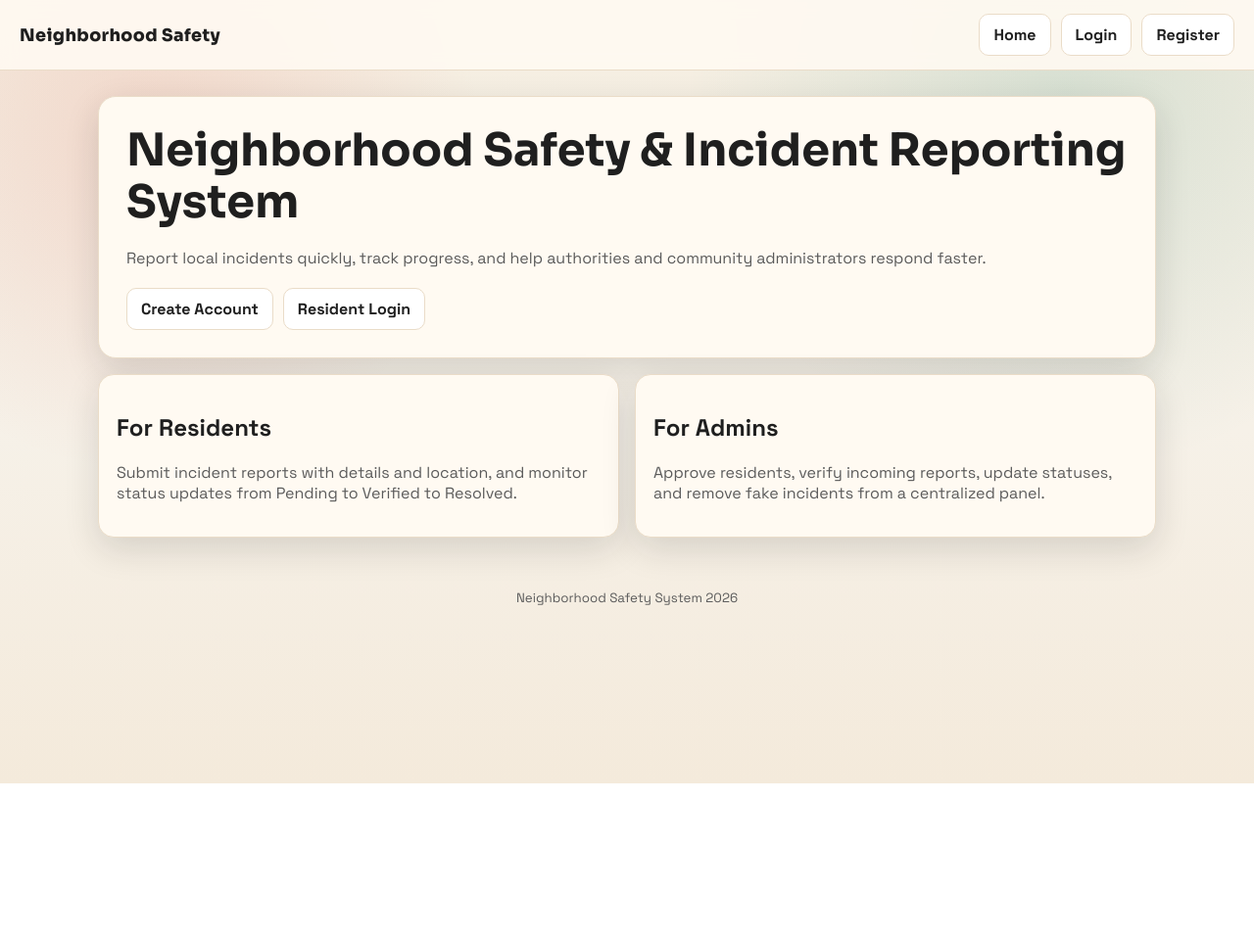
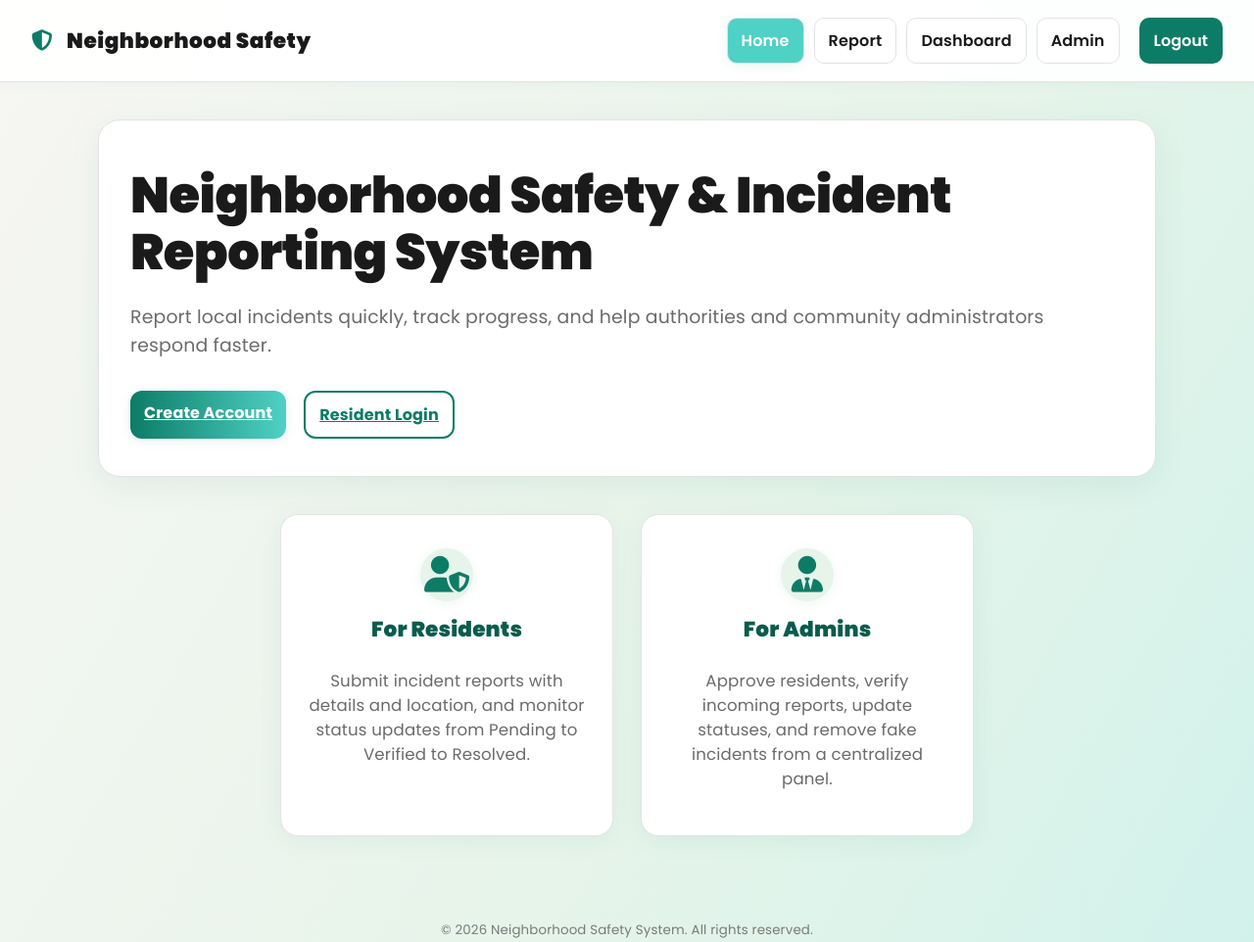
Before and after one commit to Mustakeem2004/Neighborhood-Safety-System, a website: page public/index.html in a window 1280 px wide. Shown: the top 962 px of the page at 98% size. Before the commit the page ends 800 px from the top, so only its background shows below. Drawn offline with Linux system fonts and the light colour scheme.

Commit message:
Modern SaaS UI redesign, bugfixes, and local env setup

```diff
--- a/public/css/styles.css
+++ b/public/css/styles.css
@@ -1,17 +1,20 @@
-@import url("https://fonts.googleapis.com/css2?family=Space+Grotesk:wght@400;500;700&family=Sora:wght@600;700;800&display=swap");
+@import url("https://fonts.googleapis.com/css2?family=Inter:wght@400;600;700;900&family=Poppins:wght@400;600;700;900&display=swap");
 
+/* Modern SaaS Theme */
 :root {
-  --bg: #f6f1e8;
-  --paper: #fffaf2;
-  --ink: #1f1f1f;
-  --muted: #5b5b5b;
-  --brand: #d94f3d;
-  --brand-dark: #9d2f20;
-  --accent: #0d7c66;
-  --line: #eadcc8;
-  --danger: #b42318;
-  --ok: #147a2c;
-  --shadow: 0 12px 35px rgba(31, 31, 31, 0.14);
+  --bg: #f7f6f3;
+  --paper: #fff;
+  --ink: #1a1a1a;
+  --muted: #6b6b6b;
+  --brand: #0d7c66;
+  --brand-dark: #0a5c4d;
+  --accent: #4fd1c5;
+  --line: #e3e3e3;
+  --danger: #e74c3c;
+  --ok: #2ecc71;
+  --shadow: 0 6px 32px rgba(13, 124, 102, 0.1);
+  --gradient: linear-gradient(120deg, #f7f6f3 0%, #e6f4ea 60%, #d1f2eb 100%);
+  --font-main: "Poppins", "Inter", Arial, sans-serif;
 }
 
 * {
@@ -20,21 +23,11 @@
 
 body {
   margin: 0;
-  font-family: "Space Grotesk", sans-serif;
+  font-family: var(--font-main);
   color: var(--ink);
-  background:
-    radial-gradient(
-      circle at 12% 18%,
-      rgba(217, 79, 61, 0.15),
-      transparent 26%
-    ),
-    radial-gradient(
-      circle at 85% 12%,
-      rgba(13, 124, 102, 0.13),
-      transparent 30%
-    ),
-    linear-gradient(180deg, #f5eee1 0%, #f6f1e8 55%, #f4eadb 100%);
+  background: var(--gradient);
   min-height: 100vh;
+  letter-spacing: 0.01em;
 }
 
 .topbar {
@@ -45,23 +38,66 @@ body {
   align-items: center;
   justify-content: space-between;
   gap: 12px;
-  padding: 14px 20px;
+  padding: 18px 32px;
   border-bottom: 1px solid var(--line);
-  background: rgba(255, 250, 242, 0.9);
+  background: rgba(255, 255, 255, 0.92);
   backdrop-filter: blur(8px);
+  box-shadow: 0 2px 12px rgba(13, 124, 102, 0.04);
 }
 
 .brand {
-  font-family: "Sora", sans-serif;
-  font-size: 1.1rem;
-  font-weight: 800;
-  letter-spacing: 0.4px;
+  font-family: "Poppins", "Inter", Arial, sans-serif;
+  font-size: 1.35rem;
+  font-weight: 900;
+  letter-spacing: 0.5px;
+  display: flex;
+  align-items: center;
+  gap: 6px;
 }
 
 .nav-links {
   display: flex;
   flex-wrap: wrap;
   gap: 10px;
+  align-items: center;
+}
+
+.nav-links a {
+  color: var(--ink);
+  text-decoration: none;
+  padding: 10px 18px;
+  border-radius: 8px;
+  font-weight: 600;
+  position: relative;
+  transition:
+    background 0.2s,
+    color 0.2s,
+    box-shadow 0.2s;
+}
+
+.nav-links a.active,
+.nav-links a:hover {
+  background: var(--accent);
+  color: #fff;
+  box-shadow: 0 2px 12px rgba(13, 124, 102, 0.08);
+}
+
+.logout-btn {
+  background: var(--danger);
+  color: #fff;
+  border: none;
+  border-radius: 8px;
+  padding: 10px 18px;
+  font-weight: 700;
+  margin-left: 10px;
+  cursor: pointer;
+  transition:
+    background 0.2s,
+    transform 0.2s;
+}
+.logout-btn:hover {
+  background: #c0392b;
+  transform: scale(1.05);
 }
 
 .nav-links a,
@@ -107,43 +143,123 @@ button:hover,
 
 .hero {
   display: grid;
-  gap: 20px;
+  gap: 22px;
   background: var(--paper);
   border: 1px solid var(--line);
-  border-radius: 18px;
-  padding: 28px;
-  box-shadow: var(--shadow);
-  animation: rise 0.6s ease;
+  border-radius: 22px;
+  padding: 48px 32px 38px 32px;
+  box-shadow: 0 8px 32px rgba(13, 124, 102, 0.08);
+  margin-top: 38px;
+  animation: fade-in 1.1s cubic-bezier(0.4, 0, 0.2, 1);
 }
 
 .hero h1 {
   margin: 0;
-  font-family: "Sora", sans-serif;
-  font-size: clamp(1.8rem, 3.6vw, 2.9rem);
-  line-height: 1.15;
+  font-family: "Poppins", "Inter", Arial, sans-serif;
+  font-size: clamp(2.2rem, 5vw, 3.2rem);
+  font-weight: 900;
+  line-height: 1.13;
+  letter-spacing: -0.5px;
 }
 
 .hero p {
   margin: 0;
   color: var(--muted);
+  font-size: 1.18rem;
+  font-weight: 500;
 }
 
-.row {
-  display: grid;
-  gap: 16px;
+.cta-btns {
+  display: flex;
+  gap: 18px;
+  margin-top: 10px;
 }
 
-.row.two {
-  grid-template-columns: repeat(2, minmax(0, 1fr));
+.btn.gradient {
+  background: linear-gradient(90deg, #0d7c66 0%, #4fd1c5 100%);
+  color: #fff;
+  border: none;
+  font-weight: 700;
+  border-radius: 12px;
+  box-shadow: 0 2px 12px rgba(13, 124, 102, 0.1);
+  transition:
+    background 0.2s,
+    transform 0.2s;
+}
+.btn.gradient:hover {
+  background: linear-gradient(90deg, #0a5c4d 0%, #38b2ac 100%);
+  transform: scale(1.05);
+}
+.btn.outline {
+  background: transparent;
+  color: var(--brand);
+  border: 2px solid var(--brand);
+  font-weight: 700;
+  border-radius: 12px;
+  transition:
+    background 0.2s,
+    color 0.2s,
+    transform 0.2s;
+}
+.btn.outline:hover {
+  background: var(--brand);
+  color: #fff;
+  transform: scale(1.05);
 }
 
-.card {
-  background: var(--paper);
-  border: 1px solid var(--line);
-  border-radius: 16px;
-  padding: 18px;
-  box-shadow: var(--shadow);
-  animation: rise 0.45s ease;
+.cards-row {
+  display: flex;
+  gap: 28px;
+  margin-top: 38px;
+  justify-content: center;
+  flex-wrap: wrap;
+}
+
+.modern-card {
+  background: #fff;
+  border-radius: 18px;
+  box-shadow: 0 4px 24px rgba(13, 124, 102, 0.07);
+  padding: 34px 28px 28px 28px;
+  min-width: 270px;
+  max-width: 340px;
+  flex: 1 1 270px;
+  border: 1.5px solid var(--line);
+  display: flex;
+  flex-direction: column;
+  align-items: center;
+  transition:
+    transform 0.22s,
+    box-shadow 0.22s;
+  position: relative;
+}
+.modern-card:hover {
+  transform: translateY(-6px) scale(1.04);
+  box-shadow: 0 8px 32px rgba(13, 124, 102, 0.13);
+  z-index: 2;
+}
+.icon-wrap {
+  font-size: 2.3rem;
+  color: var(--brand);
+  margin-bottom: 12px;
+  background: #e6f4ea;
+  border-radius: 50%;
+  width: 54px;
+  height: 54px;
+  display: flex;
+  align-items: center;
+  justify-content: center;
+  box-shadow: 0 2px 12px rgba(13, 124, 102, 0.07);
+}
+.modern-card h2 {
+  margin: 0 0 8px 0;
+  font-size: 1.35rem;
+  font-weight: 800;
+  color: var(--brand-dark);
+  text-align: center;
+}
+.modern-card .muted {
+  text-align: center;
+  font-size: 1.04rem;
 }
 
 form {
@@ -270,24 +386,53 @@ td {
 
 footer {
   text-align: center;
-  color: var(--muted);
+  color: #7a7a7a;
   margin-bottom: 18px;
+  font-size: 1rem;
+  padding-top: 32px;
 }
 
-@keyframes rise {
+@keyframes fade-in {
   from {
     opacity: 0;
-    transform: translateY(8px);
+    transform: translateY(32px);
   }
-
   to {
     opacity: 1;
     transform: translateY(0);
   }
 }
 
-@media (max-width: 860px) {
-  .row.two {
-    grid-template-columns: 1fr;
+@media (max-width: 1100px) {
+  .container {
+    width: 98vw;
+    padding: 0 10px;
+  }
+  .cards-row {
+    gap: 16px;
   }
 }
+
+@media (max-width: 700px) {
+  .topbar {
+    flex-direction: column;
+    align-items: flex-start;
+    padding: 14px 8px;
+  }
+  .brand {
+    font-size: 1.1rem;
+  }
+  .hero {
+    padding: 28px 10px 22px 10px;
+  }
+  .cards-row {
+    flex-direction: column;
+    align-items: stretch;
+    gap: 14px;
+  }
+  .modern-card {
+    min-width: unset;
+    max-width: unset;
+    padding: 24px 10px 18px 10px;
+  }
+}
--- a/public/index.html
+++ b/public/index.html
@@ -5,37 +5,53 @@
     <meta charset="UTF-8" />
     <meta name="viewport" content="width=device-width, initial-scale=1.0" />
     <title>Neighborhood Safety & Incident Reporting</title>
+    <link rel="preconnect" href="https://fonts.googleapis.com">
+    <link rel="preconnect" href="https://fonts.gstatic.com" crossorigin>
+    <link
+        href="https://fonts.googleapis.com/css2?family=Inter:wght@400;600;700;900&family=Poppins:wght@400;600;700;900&display=swap"
+        rel="stylesheet">
+    <link rel="stylesheet" href="https://cdnjs.cloudflare.com/ajax/libs/font-awesome/6.5.0/css/all.min.css"
+        crossorigin="anonymous" referrerpolicy="no-referrer" />
     <link rel="stylesheet" href="/css/styles.css" />
 </head>
 
 <body>
     <header class="topbar">
-        <div class="brand">Neighborhood Safety</div>
-        <nav id="topNav" class="nav-links"></nav>
+        <div class="brand"><i class="fa-solid fa-shield-halved" style="color:#0d7c66;margin-right:8px;"></i>Neighborhood
+            Safety</div>
+        <nav class="nav-links">
+            <a href="/index.html" class="active">Home</a>
+            <a href="/report.html">Report</a>
+            <a href="/dashboard.html">Dashboard</a>
+            <a href="/admin.html">Admin</a>
+            <button class="btn logout-btn">Logout</button>
+        </nav>
     </header>
 
     <main class="container">
-        <section class="hero">
+        <section class="hero fade-in">
             <h1>Neighborhood Safety & Incident Reporting System</h1>
             <p>
                 Report local incidents quickly, track progress, and help authorities and
                 community administrators respond faster.
             </p>
-            <div class="nav-links">
-                <a class="btn light" href="/register.html">Create Account</a>
-                <a class="btn" href="/login.html">Resident Login</a>
+            <div class="cta-btns">
+                <a class="btn gradient" href="/register.html">Create Account</a>
+                <a class="btn outline" href="/login.html">Resident Login</a>
             </div>
         </section>
 
-        <section class="row two" style="margin-top: 16px">
-            <article class="card">
+        <section class="cards-row">
+            <article class="modern-card resident-card">
+                <div class="icon-wrap"><i class="fa-solid fa-user-shield"></i></div>
                 <h2>For Residents</h2>
                 <p class="muted">
                     Submit incident reports with details and location, and monitor status
                     updates from Pending to Verified to Resolved.
                 </p>
             </article>
-            <article class="card">
+            <article class="modern-card admin-card">
+                <div class="icon-wrap"><i class="fa-solid fa-user-tie"></i></div>
                 <h2>For Admins</h2>
                 <p class="muted">
                     Approve residents, verify incoming reports, update statuses, and remove
@@ -46,11 +62,27 @@
     </main>
 
     <footer>
-        <small>Neighborhood Safety System <span id="year"></span></small>
+        <small>&copy; <span id="year"></span> Neighborhood Safety System. All rights reserved.</small>
     </footer>
 
     <script src="/js/api.js"></script>
     <script src="/js/common.js"></script>
+    <script>
+        // Set year in footer
+        document.getElementById("year").textContent = new Date().getFullYear();
+        // Navbar active link
+        const navLinks = document.querySelectorAll('.nav-links a');
+        navLinks.forEach(link => {
+            if (window.location.pathname.endsWith(link.getAttribute('href'))) {
+                link.classList.add('active');
+            }
+        });
+        // Logout button (demo only)
+        document.querySelector('.logout-btn').addEventListener('click', () => {
+            window.API?.clearAuth?.();
+            window.location.href = '/login.html';
+        });
+    </script>
 </body>
 
 </html>
```
